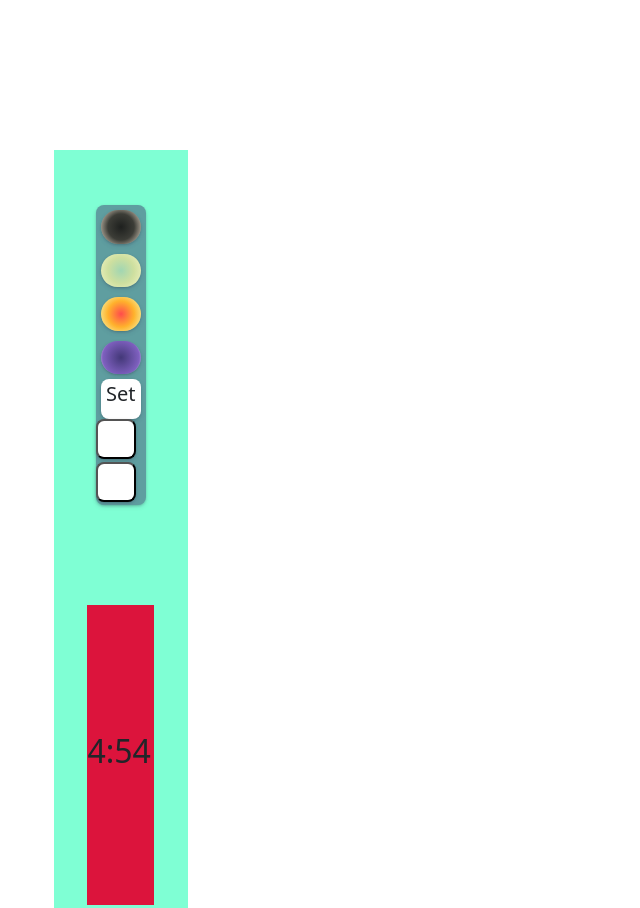
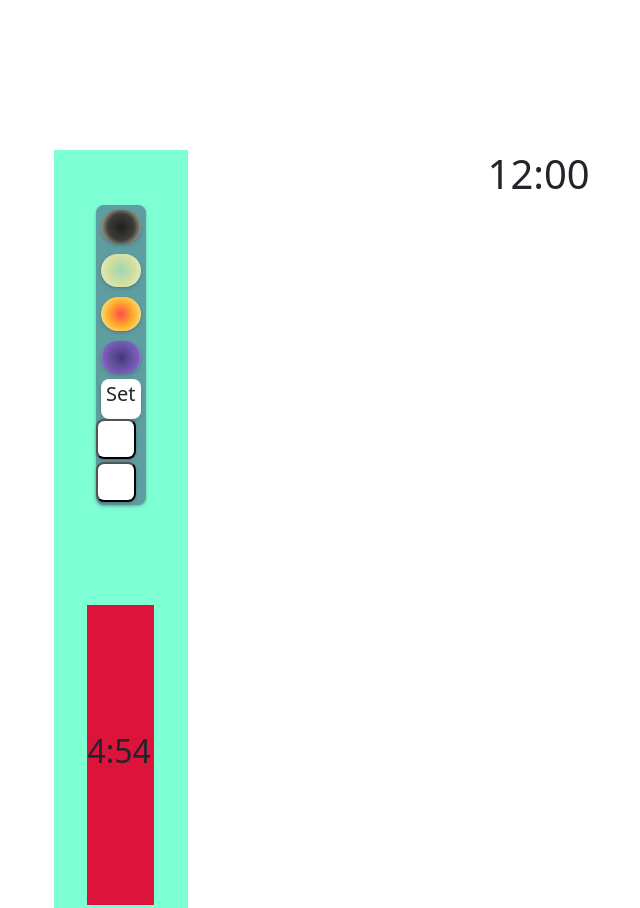
Before and after one commit to Trinigch/Themed-Timer, a plain HTML site: page index.html in a window 1280 px wide. Shown: the top 908 px of the page, without its empty margins (178-818 px from the left). Drawn offline with nearby package versions, Linux system fonts and the light colour scheme.

Commit message:
edited comment out in html

```diff
--- a/index.html
+++ b/index.html
@@ -31,7 +31,7 @@
         </section>
     </main>
 
-      <!-- <div class="theme-container">
+        <div class="theme-container">
         <div id="clock"><h1>12:00</h1></div>
     </div>
 
```
